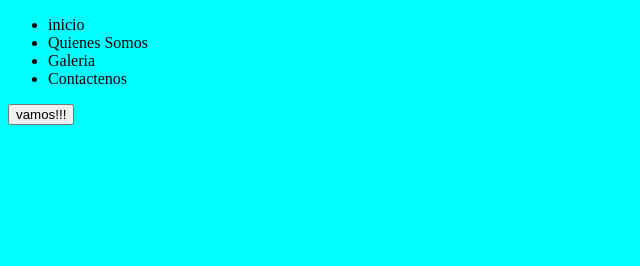
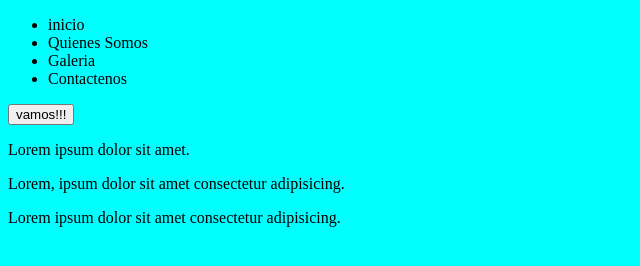
Before and after one commit to polanco13/boutiqueAdsi, a plain HTML site: page index.html in a window 1280 px wide. Shown: the whole page, without its empty margins (0-640 px from the left). Drawn offline with Linux system fonts and the light colour scheme.

Commit message:
adsi2023

```diff
--- a/index.html
+++ b/index.html
@@ -16,6 +16,9 @@
         <li>Contactenos</li>
     </UL>
     <input type="button" onclick="saludar()" value="vamos!!!">
+    <P>Lorem ipsum dolor sit amet.</P>
+    <P>Lorem, ipsum dolor sit amet consectetur adipisicing.</P>
+    <P>Lorem ipsum dolor sit amet consectetur adipisicing.</P>
 
 </body>
 </html>
```
